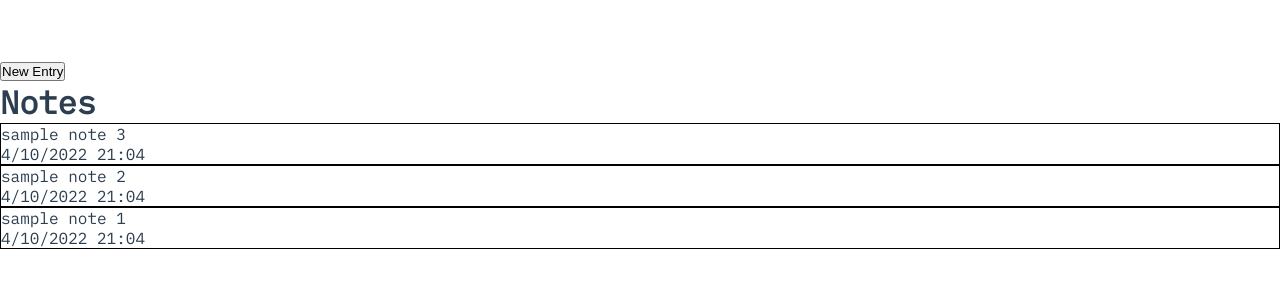
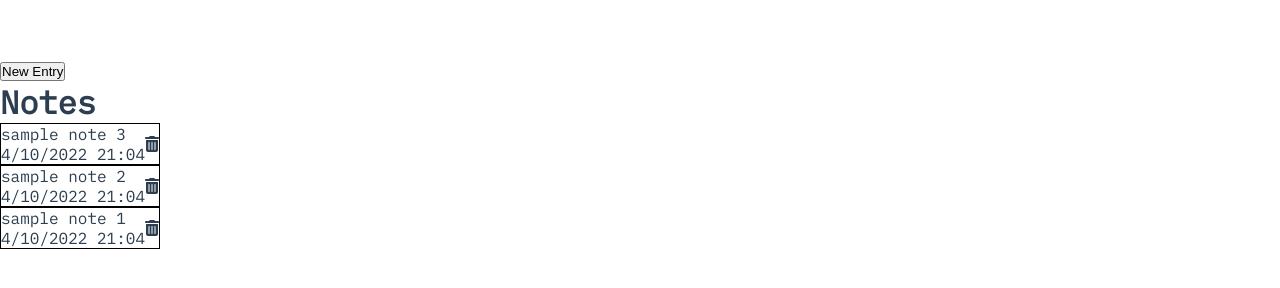
Before and after one commit to ShantelAcker/note-taking-app, a website built with Vite: page index.html in a window 1280 px wide. Built offline with nearby package versions, Linux system fonts and the light colour scheme.

Commit message:
added fontawesome trash icon to each note

```diff
--- a/index.html
+++ b/index.html
@@ -4,7 +4,11 @@
     <meta charset="UTF-8" />
     <link rel="icon" type="image/svg+xml" href="favicon.svg" />
     <meta name="viewport" content="width=device-width, initial-scale=1.0" />
-    <title>Text Editing App</title>
+    <script
+      src="https://kit.fontawesome.com/779f1c7e95.js"
+      crossorigin="anonymous"
+    ></script>
+    <title>WebNotes</title>
   </head>
   <body>
     <div id="app">
@@ -14,7 +18,7 @@
         <button id="submit-button">Submit</button>
       </div>
       <h1>Notes</h1>
-      <div id="notes-container"></div>
+      <div id="notes-group-container" class="notes-group-container"></div>
     </div>
     <!-- <script src="./node_modules/ckeditor4/ckeditor.js"></script>
     <script>
--- a/main.js
+++ b/main.js
@@ -4,7 +4,7 @@
 import { v4 as uuidv4 } from "uuid";
 
 // accessing html elements
-const notesContainer = document.getElementById("notes-container");
+const notesContainer = document.getElementById("notes-group-container");
 const entryButton = document.getElementById("entry-button");
 const editorContainer = document.getElementById("editor-container");
 const textEditor = document.getElementById("text-editor");
@@ -13,9 +13,14 @@
 // a function to format each notesList item for display
 function noteFormat(note) {
   return `
-    <div class="note">
-      <p>${note.entryText}</p>
-      <p>${note.date} ${note.time}</p>
+    <div class="single-note-container">
+      <div class="note-text-container">
+        <p>${note.entryText}</p>
+        <p>${note.date} ${note.time}</p>
+      </div>
+      <div class="delete-button-container">
+        <i id="delete-button" class="fa-solid fa-trash-can delete-button"></i>
+      </div>
     </div>
   `;
 }
--- a/style.css
+++ b/style.css
@@ -16,12 +16,24 @@
   margin-top: 60px;
 }
 
-/* notes styling */
-.note {
-  border: 1px solid black;
-}
-
 /* editor styling */
 #editor-container {
   display: none;
 }
+
+/*  notes styling */
+.notes-group-container {
+  max-width: max-content;
+}
+
+.single-note-container {
+  border: 1px solid black;
+  display: flex;
+  justify-content: space-between;
+  align-items: center;
+}
+
+/* delete button styling */
+.delete-button {
+  cursor: pointer;
+}
```
